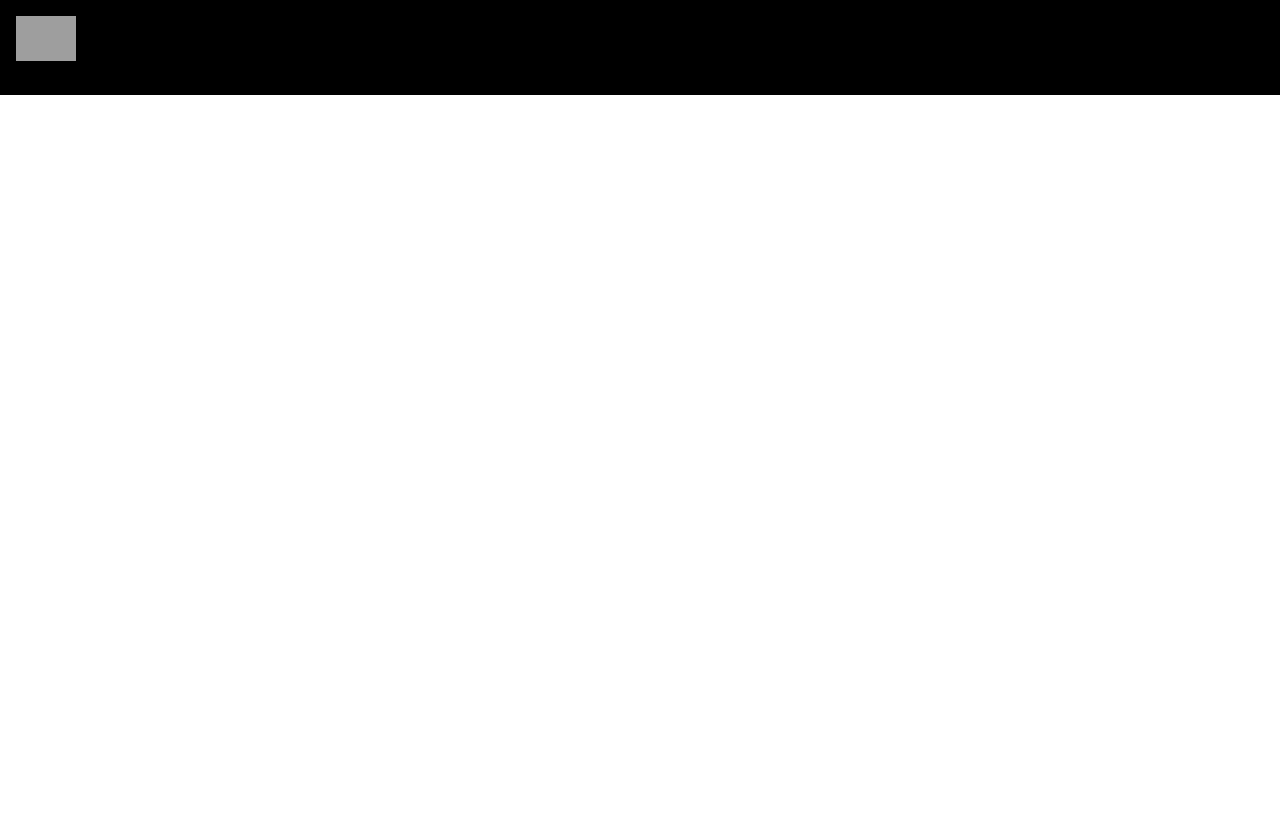
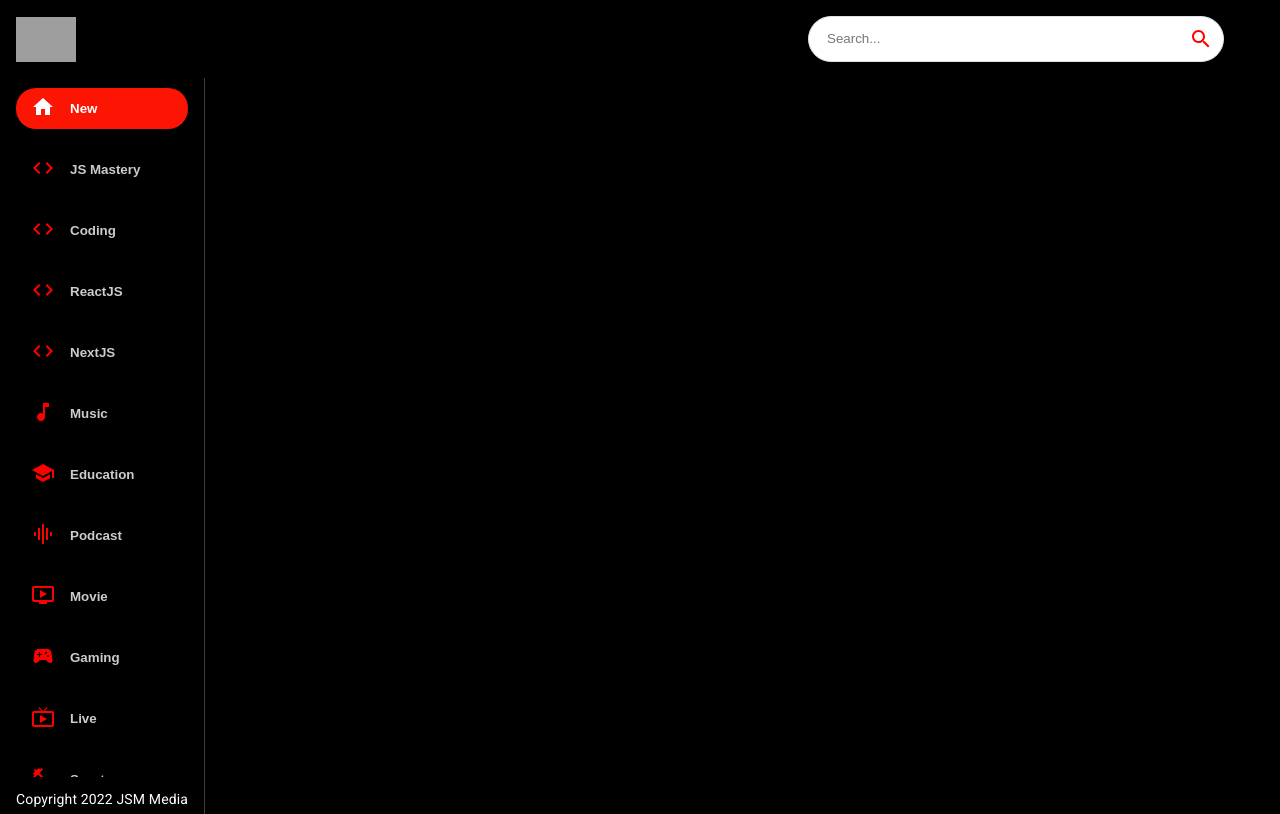
Before and after one commit to vandu-s/youtube-clone, a React (Create React App) app: page / in a window 1280 px wide. Built offline with nearby package versions, Linux system fonts and the light colour scheme; grey boxes are pictures that could not be loaded.

Commit message:
done with sidebar and navbar

```diff
--- a/src/components/Feed.jsx
+++ b/src/components/Feed.jsx
@@ -1,7 +1,28 @@
-import React from 'react';
+import React, { useEffect, useState } from 'react';
+import { Box, Stack, Typography } from '@mui/material';
+import Sidebar from './Sidebar';
 
 const Feed = () => {
-  return <div>Feed</div>;
+  return (
+    <Stack sx={{ flexDirection: { sx: 'column', md: 'row' } }}>
+      <Box
+        sx={{
+          height: { sx: 'auto', md: '92vh' },
+          borderRight: '1px solid #3d3d3d',
+          px: { sx: 0, md: 2 },
+        }}
+      >
+        <Sidebar />
+        <Typography
+          className="copyright"
+          variant="body2"
+          sx={{ mt: 1.5, color: '#fff' }}
+        >
+          Copyright 2022 JSM Media
+        </Typography>
+      </Box>
+    </Stack>
+  );
 };
 
 export default Feed;
--- a/src/components/SearchBar.jsx
+++ b/src/components/SearchBar.jsx
@@ -2,9 +2,31 @@ import React from 'react';
 import { useState } from 'react';
 import { useNavigate } from 'react-router-dom';
 import { Paper, IconButton } from '@mui/material';
-
+import { Search } from '@mui/icons-material';
 const SearchBar = () => {
-  return <div>SearchBar</div>;
+  return (
+    <Paper
+      component="form"
+      onSubmit={() => {}}
+      sx={{
+        borderRadius: 20,
+        border: '1px solid #e3e3e3',
+        pl: 2,
+        boxShadow: 'none',
+        mr: { sm: 5 },
+      }}
+    >
+      <input
+        className="search-bar"
+        placeholder="Search..."
+        value=""
+        onChange={() => {}}
+      />
+      <IconButton type="submit" sx={{ p: '10px', color: 'red' }}>
+        <Search />
+      </IconButton>
+    </Paper>
+  );
 };
 
 export default SearchBar;
--- /dev/null
+++ b/src/components/Sidebar.jsx
@@ -0,0 +1,40 @@
+import React from 'react';
+import { Stack } from '@mui/material';
+import { categories } from '../utils/constants';
+const selectedCategory = 'New';
+const Sidebar = () => (
+  <Stack
+    direction="row"
+    sx={{
+      overflowY: 'auto',
+      height: { sx: 'auto', md: '95%' },
+      flexDirection: { md: 'column' },
+    }}
+  >
+    {categories.map((category) => (
+      <button
+        className="category-btn"
+        style={{
+          background: category.name === selectedCategory && '#fc1503',
+          color: 'white',
+        }}
+      >
+        <span
+          style={{
+            color: category.name === selectedCategory ? 'white' : 'red',
+            marginRight: '15px',
+          }}
+        >
+          {category.icon}
+        </span>
+        <span
+          style={{ opacity: category.name === selectedCategory ? '1' : '0.8' }}
+        >
+          {category.name}
+        </span>
+      </button>
+    ))}
+  </Stack>
+);
+
+export default Sidebar;
--- a/src/components/index.js
+++ b/src/components/index.js
@@ -8,4 +8,4 @@ export { default as SearchBar } from './SearchBar';
 export { default as VideoDetail } from './VideoDetail';
 export { default as SearchFeed } from './SearchFeed';
 // export { default as Videos } from './Videos';
-// export { default as Sidebar } from './Sidebar';
+export { default as Sidebar } from './Sidebar';
```
